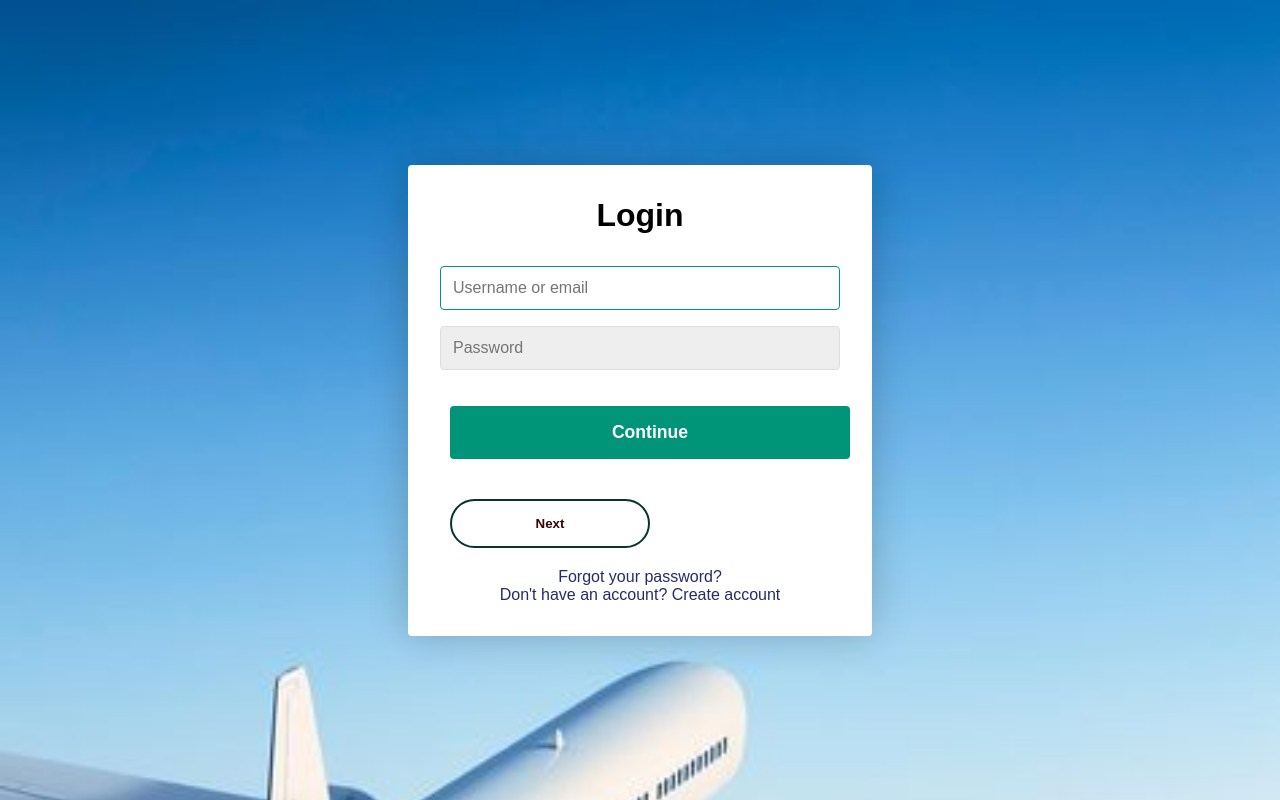
After one commit to kostakis2000/entreprenuer, a PHP site: page /about.php in a window 1280 px wide. The commit adds this page. Run offline with PHP 8.4, Linux system fonts and the light colour scheme.

```diff
--- a/Database/db_connect.php
+++ b/Database/db_connect.php
@@ -2,7 +2,7 @@
 $servername = "localhost";
 $username = "root";
 $password = "";
-$db_name = "entreprenuer_project";
+$db_name = "entrepreneur_project";
 
 // Create connection
 $conn = new mysqli($servername, $username, $password, $db_name);
--- /dev/null
+++ b/about.php
@@ -0,0 +1,94 @@
+<!DOCTYPE html>
+<head>
+    <meta name="viewport" content="width=device-width, initial-scale=1.0">
+    <meta charset="utf-8">
+    <title>Login / Sign Up Form</title>
+    <link rel="shortcut icon" href="/assets/favicon.ico">
+    <link rel="stylesheet" href="style.css">
+</head>
+<body class="bodyy">
+    <?php
+
+    require_once("Database/db_connect.php");
+
+    if(isset($_POST["submit"])) {
+        $username= $_POST["Username"];
+        $password=$_POST["password"];
+        $email=$_POST["Email_address"];
+        $gender=$_POST["gender"];
+        $role=$_POST["role"];
+        $sql = "INSERT INTO `users`(`username`, `password`,`email`, `gender_name`, `role_name` )
+        VALUES ('$username','$password','$email', '$gender','$role')";
+
+        if ($conn->query($sql) === TRUE) {
+        // echo "New record created successfully";
+        } else {
+        echo "Error: " . $sql . "<br>" . $conn->error;
+        }
+    }
+
+    $conn->close();
+
+    ?>
+    <div class="container">
+        <form class="form" id="login">
+            <h1 class="form__title">Login</h1>
+            <div class="form__message form__message--error"></div>
+            <div class="form__input-group">
+                <input type="text" class="form__input" autofocus placeholder="Username or email">
+                <div class="form__input-error-message"></div>
+            </div>
+            <div class="form__input-group">
+                <input type="password" class="form__input" autofocus placeholder="Password">
+                <div class="form__input-error-message"></div>
+            </div>
+            <button class="form__button" type="submit">Continue</button>
+            <button onclick="document.location='call.php'"  type="button">Next</button>
+
+            <p class="form__text">
+                <a href="#" class="form__link">Forgot your password?</a>
+            </p>
+            <p class="form__text">
+                <a class="form__link" href="./" id="linkCreateAccount">Don't have an account? Create account</a>
+            </p>
+        </form>
+        <form class="form form--hidden" id="createAccount" method="POST" action="about.php">
+            <h1 class="form__title">Create Account</h1>
+            <div class="form__message form__message--error"></div>
+            <div class="form__input-group">
+                <input type="text" name="Username" class="form__input" autofocus placeholder="Username">
+                <div class="form__input-error-message"></div>
+            </div>
+            <div class="form__input-group">
+                <input type="text" name="Email_address" class="form__input" autofocus placeholder="Email Address">
+                <div class="form__input-error-message"></div>
+            </div>
+            <div class="form__input-group">
+                <input type="password" name="password" class="form__input" autofocus placeholder="Password">
+                <div class="form__input-error-message"></div>
+            </div>
+            <div class="form__input-group">
+            <label for="date">Date:</label>
+        <input type="date" id="date" name="date" required><br><br>
+
+        <label for="gender">Gender:</label>
+        <input type="radio" id="male" name="gender" value="male" required> Male
+        <input type="radio" id="female" name="gender" value="female" required> Female
+        <br><br>
+        <label for="role">Role:</label>
+        <select id="role" name="role" required>
+            <option value="">Select Role</option>
+            <option value="admin">Admin</option>
+            <option value="staff">Staff</option>
+        </select>
+        <br><br>
+
+            </div>
+            <input class="form__button" type="submit" name="submit"></input>
+            <p class="form__text">
+                <a class="form__link" href="./" id="linkLogin">Already have an account? Sign in</a>
+            </p>
+        </form>
+    </div>
+    <script src="main.js"></script>
+</body>
```
Also changed, not shown: index.php (+6 -6 lines), Database/db.sql (line endings or trailing spaces).
